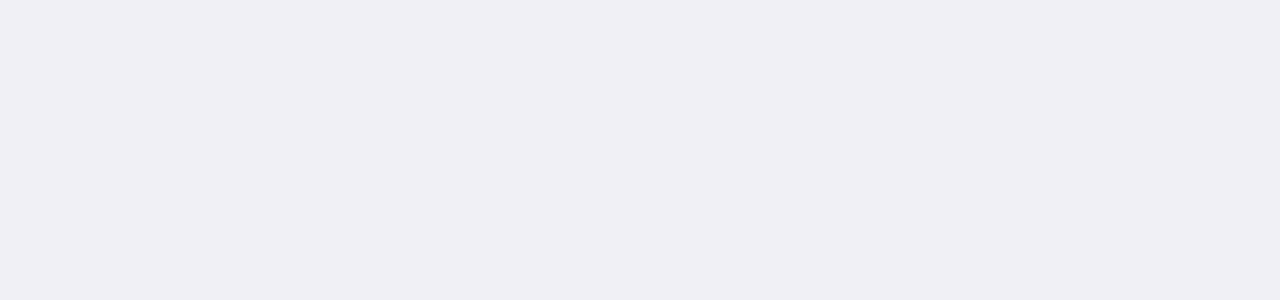
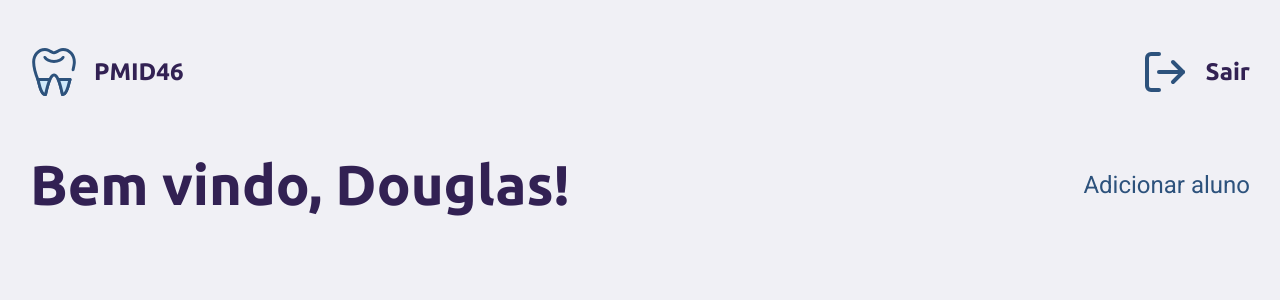
Before and after one commit to douglaschalegre/PMID46, a React (Create React App) app in the folder web/: page /admin/cadastrar in a window 1280 px wide. Shown: the top 300 px of the page. Built offline with nearby package versions, Linux system fonts and the light colour scheme; the HTML template or start-up script is replaced by a standard one.

Commit message:
Creating register student page and adding to routes

```diff
--- /dev/null
+++ b/web/src/pages/Cadastro/index.tsx
@@ -0,0 +1,41 @@
+import React from 'react';
+import { FiLogOut, FiPlus, FiSearch } from 'react-icons/fi'
+import { Link } from 'react-router-dom';
+
+import logo from '../../assets/logo.svg';
+import './styles.css'
+const LandingPage = () => {
+	return(
+	<div id="page-admin">
+		<div className="content">
+
+			<header>
+				<div className="header">
+					<div>
+						<img src={logo} alt="PMID46" width="48" height="48"/>
+						<h2 className="icons-space">PMID46</h2>
+					</div>
+
+					<div>
+						<Link to="/admin">
+							<FiLogOut size={48}/>
+							<h4 className="icons-space">Sair</h4>
+						</Link>
+					</div>
+				</div>
+			</header>
+
+			<main>
+				<div>
+					<h1>Bem vindo, Douglas!</h1>
+					<Link to="/admin/cadastrar">
+						<span>Adicionar aluno</span>
+						</Link>
+					</div>
+			</main>
+		</div>
+	</div>
+	)
+}
+
+export default LandingPage;
--- a/web/src/routes.tsx
+++ b/web/src/routes.tsx
@@ -4,6 +4,7 @@ import { Route, BrowserRouter } from 'react-router-dom';
 import LandingPage from './pages/LandingPage';
 import Login from './pages/Login';
 import Admin from './pages/Admin';
+import Cadastro from './pages/Cadastro';
 
 const Routes = () => {
   return (
@@ -11,6 +12,7 @@ const Routes = () => {
       <Route component={LandingPage} path="/admin" exact />
       <Route component={Login} path="/admin/login" exact />
       <Route component={Admin} path="/admin/painel" exact />
+      <Route component={Cadastro} path="/admin/cadastrar" exact />
     </BrowserRouter>
   );
 }
```
Also changed, not shown: web/src/pages/Cadastro/styles.css (added).
